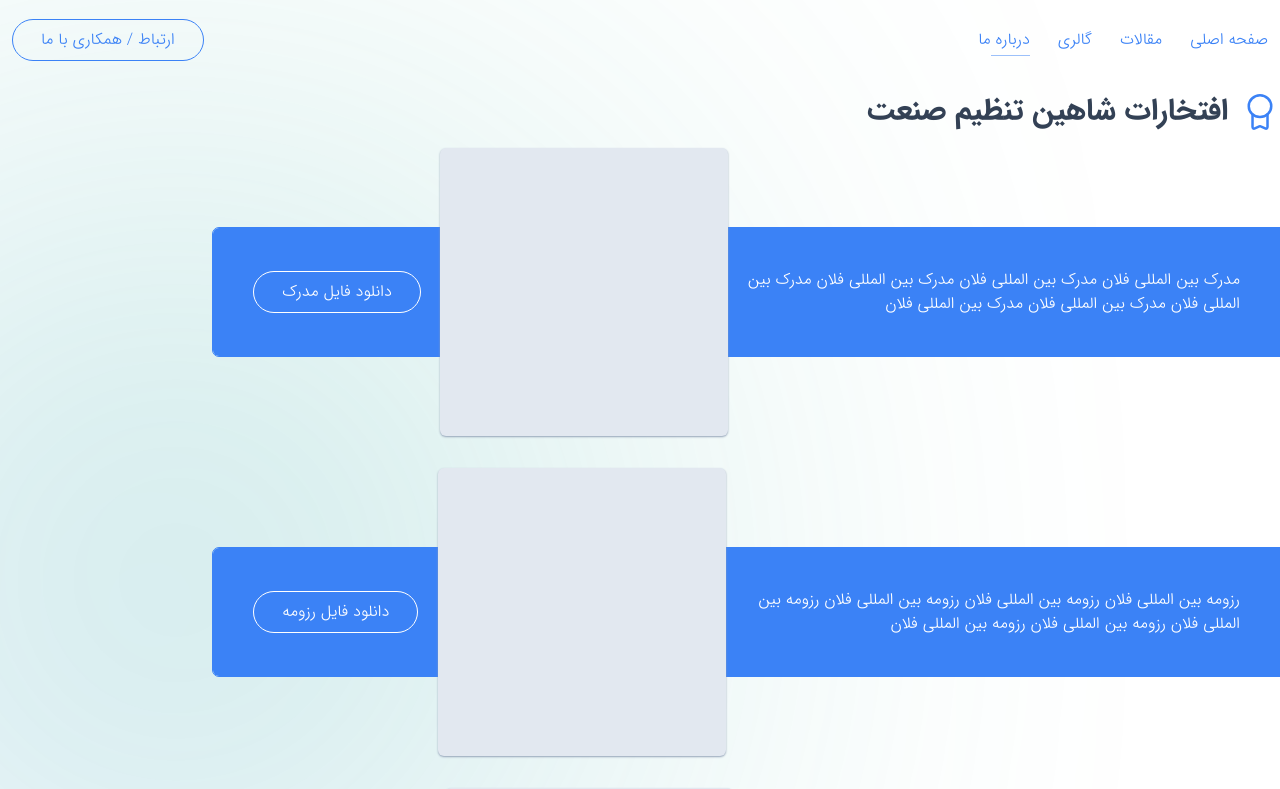
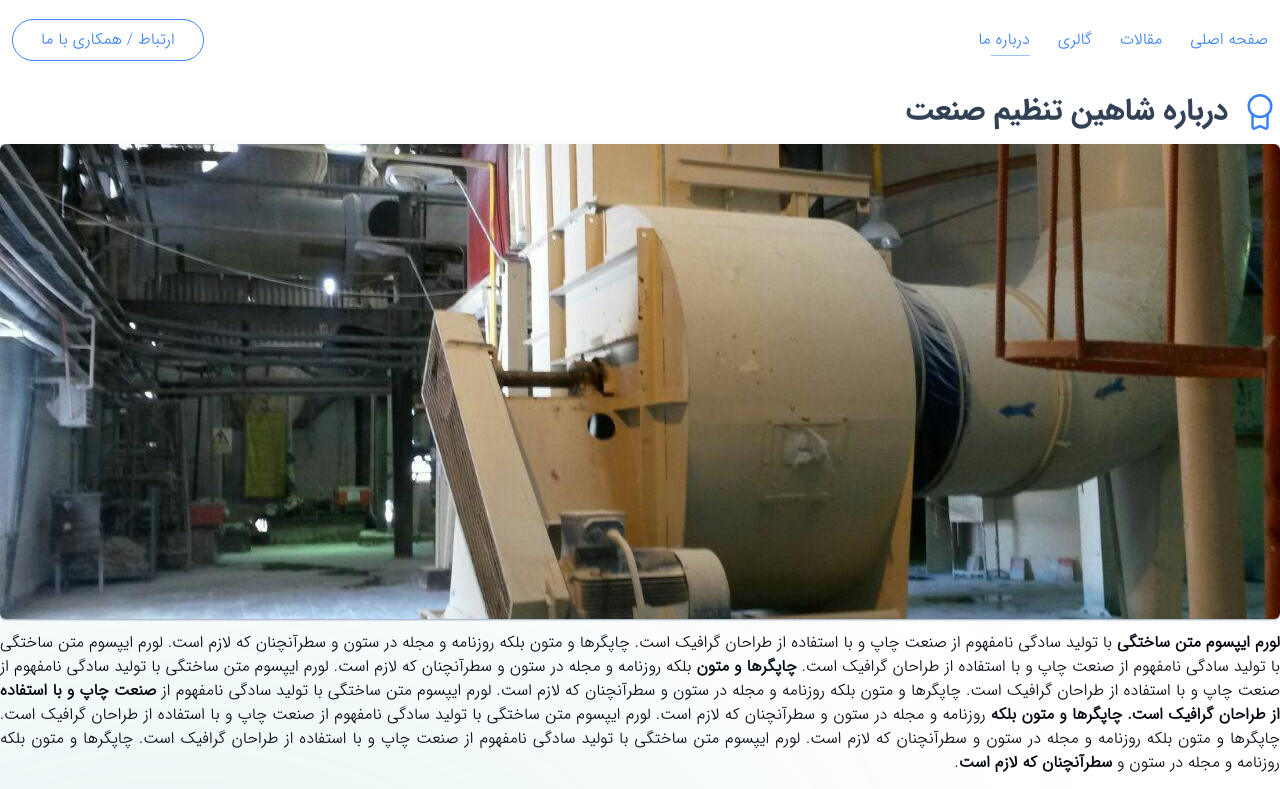
Before and after one commit to FarzadVav/shahinTanzimSanat, a React (Vite) app: page /about-us in a window 1280 px wide. Shown: the top 789 px of the page. Built offline with nearby package versions, Linux system fonts and the light colour scheme.

Commit message:
change about-us page

```diff
--- a/src/pages/AboutUs/AboutUs.jsx
+++ b/src/pages/AboutUs/AboutUs.jsx
@@ -1,12 +1,15 @@
 import React from 'react'
 import Title from '../../components/Title'
+
+import img from "./../../../public/imgs/gallery.jpg"
 
 function HonorBox(props) {
   return (
     <div className="bg-blue-500 outline outline-1 outline-blue-500 w-full h-32 flex justify-between items-center px-3 mb-32
-      group hover:bg-transparent hover:outline-offset-4 sm:w-8/12 sm:px-5 sm:rounded-l-md md:w-11/12 lg:w-10/12 lg:px-10 lg:mb-48">
+      group hover:bg-transparent hover:outline-offset-8 sm:w-8/12 sm:px-5 sm:rounded-l-md md:w-11/12 lg:w-10/12 lg:px-10 lg:mb-48">
       <h2 className="text-white w-1/2 hidden group-hover:text-blue-500 md:block">{props.title}</h2>
-      <div className="bg-slate-200 main-shadow w-56 h-56 rounded-md z-10 lg:w-72 lg:h-72"></div>
+      <div className="bg-slate-200 bg-opacity-50 backdrop-blur-md main-shadow w-56 h-56 flex justify-center items-center
+        rounded-md z-10 lg:w-72 lg:h-72"></div>
       <a href={props.link} className='text-white border border-white text-xs flex justify-center items-center gap-2 py-2 px-3 rounded-full
         group-hover:border-blue-500 group-hover:text-blue-500 hover:bg-blue-500 group-hover:hover:text-white lg:text-base lg:px-7'>{props.linkTitle}</a>
     </div>
@@ -16,8 +19,8 @@ function HonorBox(props) {
 export default function Honors() {
   return (
     <>
-      <div className='container mt-3 flex flex-col justify-center px-3
-      sm:p-0'>
+      <div className='container mt-3 flex flex-col justify-center gap-3 px-3
+          sm:p-0'>
         <Title
           svg={(
             <svg className='stroke-blue-500 w-10 h-10' viewBox="0 0 24 24" fill="none" xmlns="http://www.w3.org/2000/svg">
@@ -25,11 +28,19 @@ export default function Honors() {
               <path d="M7.51974 13.5198L7.50977 20.8998C7.50977 21.7998 8.13977 22.2398 8.91977 21.8698L11.5998 20.5999C11.8198 20.4899 12.1898 20.4899 12.4098 20.5999L15.0998 21.8698C15.8698 22.2298 16.5098 21.7998 16.5098 20.8998V13.3398" stroke-width="1.5" stroke-linecap="round" stroke-linejoin="round" />
             </svg>
           )}
-          title='افتخارات شاهین تنظیم صنعت'
+          title='درباره شاهین تنظیم صنعت'
         />
+        <div className="bg-slate-200 main-shadow w-full h-[475px] rounded-md overflow-hidden">
+          <img className='w-full h-full object-cover' src={img} alt="شاهین تنظیم صنعت" />
+        </div>
+        <div className="w-full text-justify relative">
+          <b>لورم ایپسوم متن ساختگی</b> با تولید سادگی نامفهوم از صنعت چاپ و با استفاده از طراحان گرافیک است. چاپگرها و متون بلکه روزنامه و مجله در ستون و سطرآنچنان که لازم است. لورم ایپسوم متن ساختگی با تولید سادگی نامفهوم از صنعت چاپ و با استفاده از طراحان گرافیک است. <b>چاپگرها و متون</b> بلکه روزنامه و مجله در ستون و سطرآنچنان که لازم است.
+          لورم ایپسوم متن ساختگی با تولید سادگی نامفهوم از صنعت چاپ و با استفاده از طراحان گرافیک است. چاپگرها و متون بلکه روزنامه و مجله در ستون و سطرآنچنان که لازم است. لورم ایپسوم متن ساختگی با تولید سادگی نامفهوم از <b>صنعت چاپ و با استفاده از طراحان گرافیک است. چاپگرها و متون بلکه</b> روزنامه و مجله در ستون و سطرآنچنان که لازم است.
+          لورم ایپسوم متن ساختگی با تولید سادگی نامفهوم از صنعت چاپ و با استفاده از طراحان گرافیک است. چاپگرها و متون بلکه روزنامه و مجله در ستون و سطرآنچنان که لازم است. لورم ایپسوم متن ساختگی با تولید سادگی نامفهوم از صنعت چاپ و با استفاده از طراحان گرافیک است. چاپگرها و متون بلکه روزنامه و مجله در ستون و <b>سطرآنچنان که لازم است</b>.
+        </div>
       </div>
 
-      <div className="w-screen flex flex-col justify-center mt-16 lg:mt-24">
+      <div className="w-screen flex flex-col justify-center mt-16 lg:mt-32">
         <HonorBox
           title='مدرک بین المللی فلان مدرک بین المللی فلان مدرک بین المللی فلان مدرک بین المللی فلان مدرک بین المللی فلان مدرک بین المللی فلان'
           link='#'
```
